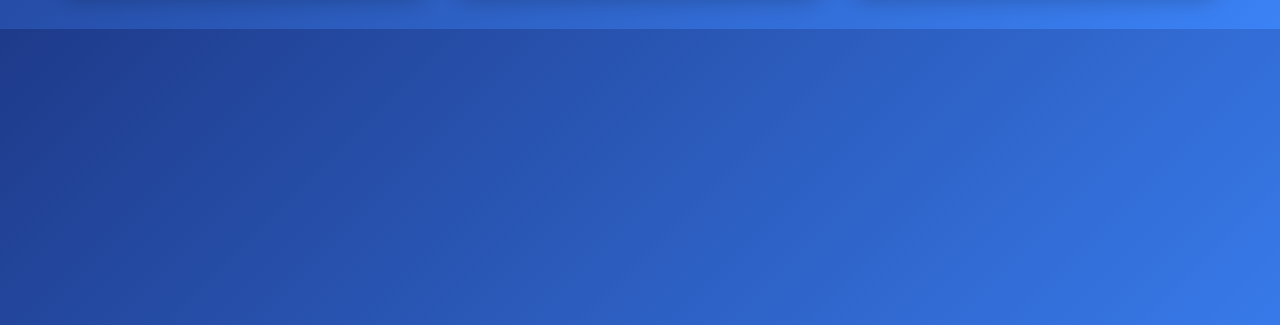
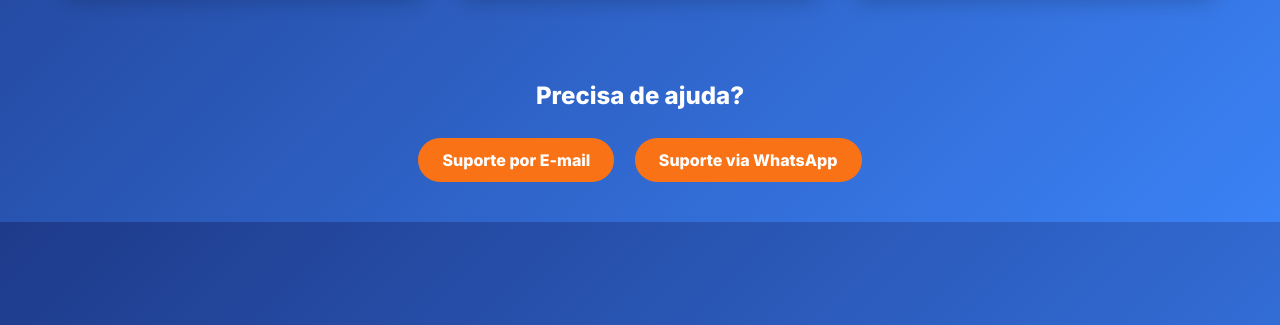
Before and after one commit to rxzimminex/NinjaLabsvendas, a plain HTML site: page index.html in a window 1280 px wide. Shown: the part 475-800 px from the top of the page. Drawn offline with nearby package versions, Linux system fonts and the light colour scheme.

Commit message:
Update index.html

```diff
--- a/index.html
+++ b/index.html
@@ -83,6 +83,27 @@ h1 {
   box-shadow: 0 8px 20px rgba(16, 185, 129, 0.4);
 }
 
+.support {
+  text-align: center;
+  padding: 2rem;
+}
+
+.support a {
+  display: inline-block;
+  margin: 0.5rem;
+  background: #F97316;
+  color: white;
+  padding: 0.75rem 1.5rem;
+  border-radius: 9999px;
+  font-weight: bold;
+  text-decoration: none;
+  transition: background 0.3s ease;
+}
+
+.support a:hover {
+  background: #EA580C;
+}
+
   </style>
 </head><body>
   <header>
@@ -108,6 +129,10 @@ h1 {
   <a href="#" class="btn">Escolher Plano</a>
 </div>
 
+  </section>  <section class="support">
+    <h2>Precisa de ajuda?</h2>
+    <a href="mailto:xonebeastxx@gmail.com">Suporte por E-mail</a>
+    <a href="https://wa.me/5512982509357" target="_blank">Suporte via WhatsApp</a>
   </section>  <script src="https://unpkg.com/aos@2.3.1/dist/aos.js"></script>  <script>
     AOS.init();
   </script></body></html>
```
